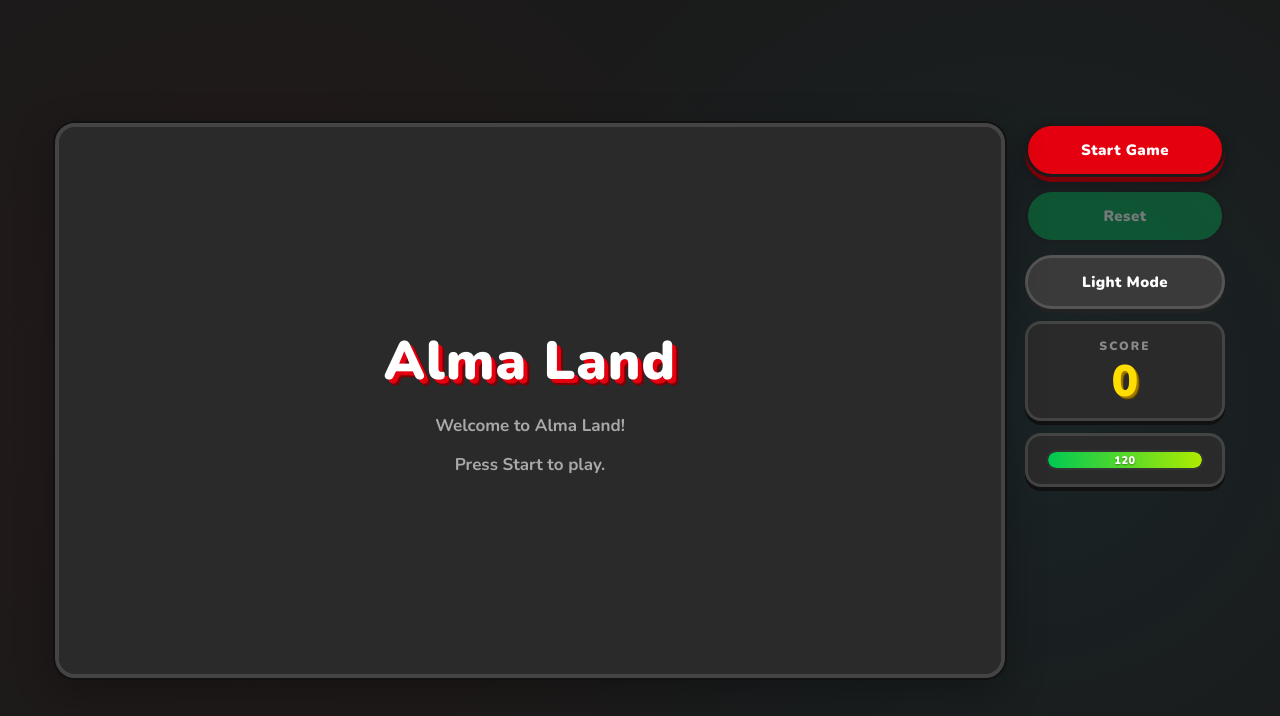
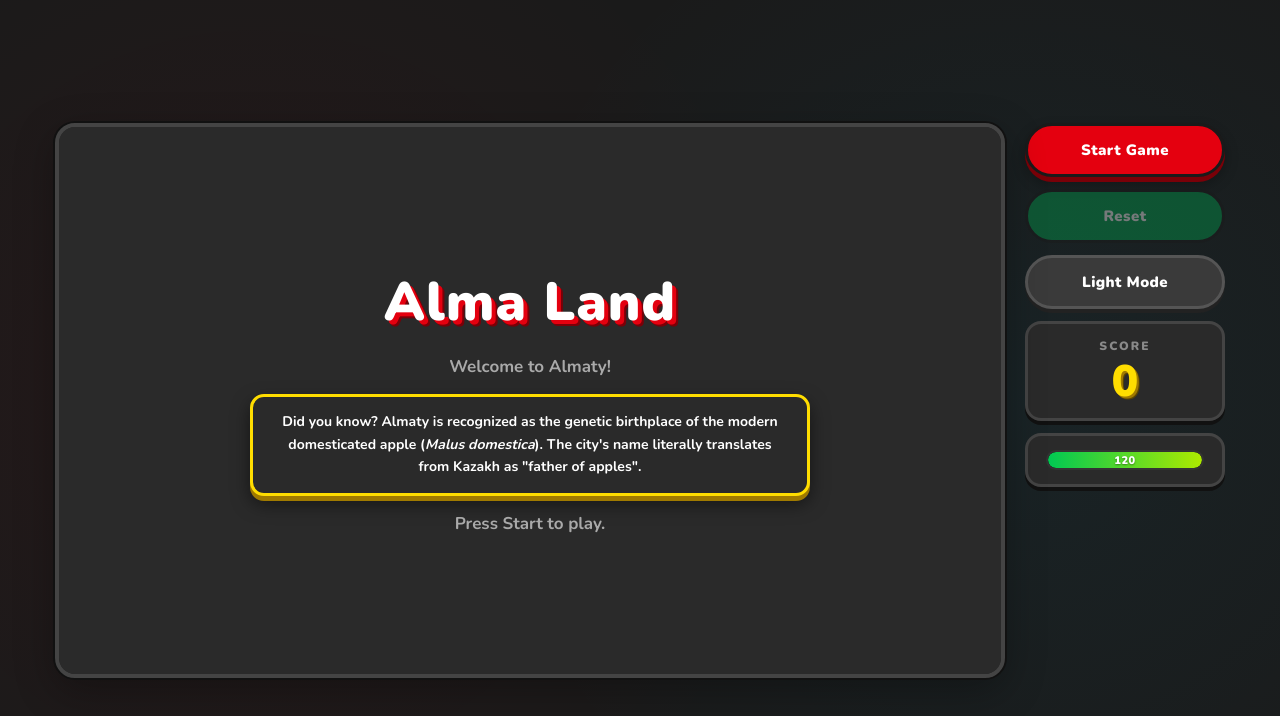
Before and after one commit to saram12saram2/safetyRecording, a website built with Vite: page index.html in a window 1280 px wide. Built offline with nearby package versions, Linux system fonts and the light colour scheme.

Commit message:
Almaty orchard

```diff
--- a/index.html
+++ b/index.html
@@ -15,7 +15,8 @@
         <!-- Splash screen (shown before the first game starts) -->
         <div id="splash-screen">
           <h1>Alma Land</h1>
-          <p>Welcome to Alma Land!</p>
+          <p>Welcome to <a href="https://en.wikipedia.org/wiki/Almaty" target="_blank" rel="noopener" class="hidden-link">Almaty</a>!</p>
+          <p>Did you know? Almaty is recognized as the genetic birthplace of the modern domesticated apple (<em>Malus domestica</em>). The city's name literally translates from Kazakh as "father of apples".</p>
           <p>Press Start to play.</p>
         </div>
         <!-- Result modal (shown after game ends) -->
--- a/src/style.css
+++ b/src/style.css
@@ -44,6 +44,9 @@
   --theme-btn-color:  #ffffff;
   --theme-btn-border: #555;
   --theme-btn-shadow: #222;
+  --title-color:      #ffffff;
+  --title-shadow-1:   #e4000f;
+  --title-shadow-2:   #7a0008;
 }
 
 /* ─── Theme variables — light ────────────────────────────────────────────── */
@@ -82,6 +85,9 @@
   --theme-btn-color:  #1a1a1a;
   --theme-btn-border: #ccc;
   --theme-btn-shadow: #bbb;
+  --title-color:      #e4000f;
+  --title-shadow-1:   #1a1a1a;
+  --title-shadow-2:   #000000;
 }
 
 /* ─── Page ───────────────────────────────────────────────────────────────── */
@@ -239,15 +245,39 @@ body {
   font-size: 54px;
   font-weight: 900;
   letter-spacing: 1px;
-  color: var(--splash-title);
+  color: var(--title-color);
   text-shadow:
-    4px 4px 0 #e4000f,
-    6px 6px 0 #7a0008;
+    4px 4px 0 var(--title-shadow-1),
+    6px 6px 0 var(--title-shadow-2);
 }
 #splash-screen p {
   font-size: 17px;
   font-weight: 700;
   color: var(--splash-p);
+}
+
+/* Hidden link — same color as surrounding text, no underline */
+.hidden-link {
+  color: inherit;
+  text-decoration: none;
+}
+
+/* "Did you know?" fact block — Nintendo style */
+#splash-screen p em {
+  font-style: italic;
+}
+#splash-screen p:nth-child(3) {
+  max-width: 560px;
+  font-size: 14px;
+  font-weight: 700;
+  line-height: 1.6;
+  color: #fff;
+  background: #2a2a2a;
+  border: 3px solid #ffdd00;
+  border-radius: 14px;
+  padding: 14px 20px;
+  box-shadow: 0 5px 0 #a07a00, 0 8px 18px rgba(0,0,0,0.5);
+  text-shadow: none;
 }
 
 /* ─── Result modal ───────────────────────────────────────────────────────── */
```
